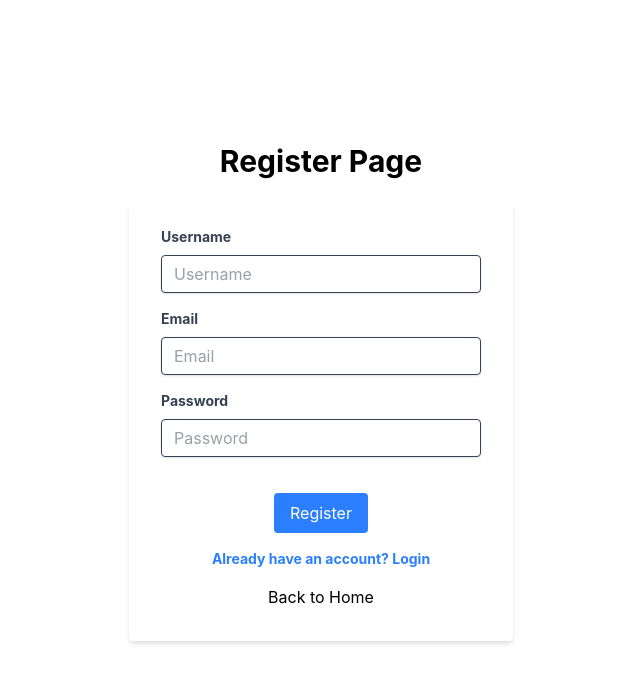
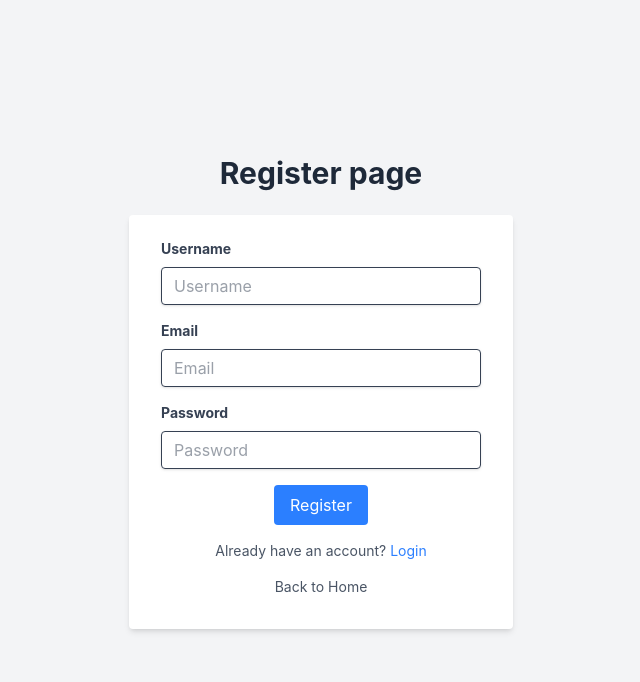
Before and after one commit to dak-1306/teamTaskManager, a React (Vite) app in the folder frontend/: page /register in a window 1280 px wide. Shown: the top 682 px of the page, without its empty margins (319-959 px from the left). Built offline with nearby package versions, Linux system fonts and the light colour scheme.

Commit message:
feat: implement authentication context and forms with login and registration functionality

```diff
--- /dev/null
+++ b/frontend/src/app/providers.jsx
@@ -0,0 +1,4 @@
+import { AuthProvider } from "../features/auth/context/AuthProvider";
+export function Providers({ children }) {
+  return <AuthProvider>{children}</AuthProvider>;
+}
--- /dev/null
+++ b/frontend/src/features/auth/components/AuthForm.jsx
@@ -0,0 +1,51 @@
+import Button from "../../../shared/ui/Button";
+import Input from "../../../shared/ui/Input";
+import { Link } from "react-router-dom";
+function AuthForm({ onSubmit, field, title }) {
+  return (
+    <div className="flex flex-col items-center justify-center h-screen">
+      <h1 className="text-3xl font-bold mb-6 text-gray-800">{title} page</h1>
+      <form
+        className="w-full max-w-sm bg-white shadow-md rounded px-8 pt-6 pb-8 mb-4"
+        onSubmit={onSubmit}
+      >
+        {field.map((input) => (
+          <div key={input.id} className="mb-4">
+            <Input
+              id={input.id}
+              type={input.type}
+              placeHolder={input.placeHolder}
+              label={input.label}
+              ref={input.ref}
+            />
+          </div>
+        ))}
+        <div className="flex flex-col items-center justify-between space-y-4">
+          <Button type="submit" variant="primary" size="medium">
+            {title}
+          </Button>
+          {title === "Login" && (
+            <p className="text-sm text-gray-600">
+              Don't have an account?{" "}
+              <Link to="/register" className="text-blue-500 hover:underline">
+                Register
+              </Link>
+            </p>
+          )}
+          {title === "Register" && (
+            <p className="text-sm text-gray-600">
+              Already have an account?{" "}
+              <Link to="/login" className="text-blue-500 hover:underline">
+                Login
+              </Link>
+            </p>
+          )}
+          <Link to="/" className="text-sm text-gray-600 hover:underline">
+            Back to Home
+          </Link>
+        </div>
+      </form>
+    </div>
+  );
+}
+export default AuthForm;
--- /dev/null
+++ b/frontend/src/features/auth/context/AuthContext.jsx
@@ -0,0 +1,3 @@
+import { createContext } from "react";
+
+export const AuthContext = createContext(null);
--- /dev/null
+++ b/frontend/src/features/auth/context/AuthProvider.jsx
@@ -0,0 +1,16 @@
+import { AuthContext } from "./AuthContext";
+import { useState } from "react";
+export function AuthProvider({ children }) {
+  const [isLogin, setIsLogin] = useState(false);
+
+  const login = () => setIsLogin(true);
+  const logout = () => setIsLogin(false);
+
+  const value = {
+    isLogin,
+    login,
+    logout,
+  };
+
+  return <AuthContext.Provider value={value}>{children}</AuthContext.Provider>;
+}
--- a/frontend/src/features/auth/hooks/useAuth.js
+++ b/frontend/src/features/auth/hooks/useAuth.js
@@ -0,0 +1,12 @@
+import { useContext } from "react";
+import { AuthContext } from "../context/AuthContext";
+
+export function useAuth() {
+  const context = useContext(AuthContext);
+
+  if (!context) {
+    throw new Error("useAuth must be used within AuthProvider");
+  }
+
+  return context;
+}
--- a/frontend/src/features/auth/pages/Login.jsx
+++ b/frontend/src/features/auth/pages/Login.jsx
@@ -1,58 +1,47 @@
-import Button from "../../../shared/ui/Button";
-import { Link } from "react-router-dom";
+import AuthForm from "../components/AuthForm";
 import { useNavigate } from "react-router-dom";
+import { useAuth } from "../hooks/useAuth";
+import { useRef } from "react";
 function Login() {
   const navigate = useNavigate();
+
+  const { login } = useAuth();
+
+  // Refs cho các trường nhập liệu
+  const usernameRef = useRef(null);
+  const passwordRef = useRef(null);
+
+  // Xử lý Đăng nhập
+  const handleSubmit = (e) => {
+    e.preventDefault();
+    const username = usernameRef.current.value;
+    const password = passwordRef.current.value;
+    console.log("Login attempt with:", { username, password });
+    login();
+    navigate("/dashboard");
+  };
+
+  // Cấu hình các trường nhập liệu cho AuthForm
+  const field = [
+    {
+      id: "username",
+      type: "text",
+      placeHolder: "Username",
+      label: "Username",
+      ref: usernameRef,
+    },
+    {
+      id: "password",
+      type: "password",
+      placeHolder: "Password",
+      label: "Password",
+      ref: passwordRef,
+    },
+  ];
+
   return (
-    <div className="flex flex-col items-center justify-center h-screen">
-      <h1 className="text-3xl font-bold mb-6">Login Page</h1>
-      <form className="w-full max-w-sm bg-white shadow-md rounded px-8 pt-6 pb-8 mb-4">
-        <div className="mb-4">
-          <label
-            className="block text-gray-700 text-sm font-bold mb-2"
-            htmlFor="username"
-          >
-            Username
-          </label>
-          <input
-            className="shadow appearance-none border rounded w-full py-2 px-3 text-gray-700 leading-tight focus:outline-none focus:shadow-outline"
-            id="username"
-            type="text"
-            placeholder="Username"
-          />
-        </div>
-        <div className="mb-6">
-          <label
-            className="block text-gray-700 text-sm font-bold mb-2"
-            htmlFor="password"
-          >
-            Password
-          </label>
-          <input
-            className="shadow appearance-none border rounded w-full py-2 px-3 text-gray-700 mb-3 leading-tight focus:outline-none focus:shadow-outline"
-            id="password"
-            type="password"
-            placeholder="Password"
-          />
-        </div>
-        <div className="flex flex-col items-center justify-between space-y-4">
-          <Button
-            type="submit"
-            variant="primary"
-            size="medium"
-            onClick={() => navigate("/dashboard")}
-          >
-            Login
-          </Button>
-          <Link
-            to="/register"
-            className="inline-block align-baseline font-bold text-sm text-blue-500 hover:text-blue-800"
-          >
-            Don't have an account? Register
-          </Link>
-          <Link to="/">Back to Home</Link>
-        </div>
-      </form>
+    <div className="bg-gray-100">
+      <AuthForm onSubmit={handleSubmit} field={field} title="Login" />
     </div>
   );
 }
--- a/frontend/src/features/auth/pages/Register.jsx
+++ b/frontend/src/features/auth/pages/Register.jsx
@@ -1,72 +1,51 @@
-import Button from "../../../shared/ui/Button";
-import { Link } from "react-router-dom";
+import AuthForm from "../components/AuthForm";
 import { useNavigate } from "react-router-dom";
+import { useRef } from "react";
 function Register() {
   const navigate = useNavigate();
+
+  // Refs cho các trường nhập liệu
+  const usernameRef = useRef(null);
+  const emailRef = useRef(null);
+  const passwordRef = useRef(null);
+  // Xử lý Đăng ký
+  const handleSubmit = (e) => {
+    e.preventDefault();
+    const username = usernameRef.current.value;
+    const email = emailRef.current.value;
+    const password = passwordRef.current.value;
+    console.log("Register attempt with:", { username, email, password });
+    navigate("/login");
+  };
+
+  // Cấu hình các trường nhập liệu cho AuthForm
+  const field = [
+    {
+      id: "username",
+      type: "text",
+      placeHolder: "Username",
+      label: "Username",
+      ref: usernameRef,
+    },
+    {
+      id: "email",
+      type: "email",
+      placeHolder: "Email",
+      label: "Email",
+      ref: emailRef,
+    },
+    {
+      id: "password",
+      type: "password",
+      placeHolder: "Password",
+      label: "Password",
+      ref: passwordRef,
+    },
+  ];
+
   return (
-    <div className="flex flex-col items-center justify-center h-screen">
-      <h1 className="text-3xl font-bold mb-6">Register Page</h1>
-      <form className="w-full max-w-sm bg-white shadow-md rounded px-8 pt-6 pb-8 mb-4">
-        <div className="mb-4">
-          <label
-            className="block text-gray-700 text-sm font-bold mb-2"
-            htmlFor="username"
-          >
-            Username
-          </label>
-          <input
-            className="shadow appearance-none border rounded w-full py-2 px-3 text-gray-700 leading-tight focus:outline-none focus:shadow-outline"
-            id="username"
-            type="text"
-            placeholder="Username"
-          />
-        </div>
-        <div className="mb-4">
-          <label
-            className="block text-gray-700 text-sm font-bold mb-2"
-            htmlFor="email"
-          >
-            Email
-          </label>
-          <input
-            className="shadow appearance-none border rounded w-full py-2 px-3 text-gray-700 leading-tight focus:outline-none focus:shadow-outline"
-            id="email"
-            type="email"
-            placeholder="Email"
-          />
-        </div>
-        <div className="mb-6">
-          <label
-            className="block text-gray-700 text-sm font-bold mb-2"
-            htmlFor="password"
-          >
-            Password
-          </label>
-          <input
-            className="shadow appearance-none border rounded w-full py-2 px-3 text-gray-700 mb-3 leading-tight focus:outline-none focus:shadow-outline"
-            id="password"
-            type="password"
-            placeholder="Password"
-          />
-        </div>
-        <div className="flex flex-col items-center justify-between space-y-4">
-          <Button
-            type="submit"
-            variant="primary"
-            size="medium"
-            onClick={() => navigate("/dashboard")}
-          >
-            Register
-          </Button>
-          <Link
-            to="/login"
-            className="inline-block align-baseline font-bold text-sm text-blue-500 hover:text-blue-800"
-          >
-            Already have an account? Login
-          </Link>
-          <Link to="/">Back to Home</Link>
-        </div>
-      </form>
+    <div className="bg-gray-100">
+      <AuthForm onSubmit={handleSubmit} field={field} title="Register" />
     </div>
   );
 }
--- a/frontend/src/main.jsx
+++ b/frontend/src/main.jsx
@@ -1,13 +1,16 @@
 import { StrictMode } from "react";
 import { createRoot } from "react-dom/client";
 import { BrowserRouter } from "react-router-dom";
+import { Providers } from "./app/providers.jsx";
 import "./styles/index.css";
 import App from "./App.jsx";
 
 createRoot(document.getElementById("root")).render(
   <StrictMode>
-    <BrowserRouter>
-      <App />
-    </BrowserRouter>
+    <Providers >
+      <BrowserRouter>
+        <App />
+      </BrowserRouter>
+    </Providers>
   </StrictMode>,
 );
--- a/frontend/src/shared/ui/Button.jsx
+++ b/frontend/src/shared/ui/Button.jsx
@@ -1,8 +1,16 @@
-function Button ({ children, onClick, className, variant, size, type="button" }) {
+function Button({
+  children,
+  onClick,
+  className,
+  variant,
+  size,
+  type = "button",
+}) {
   const baseClasses = "text-white px-4 py-2 rounded focus:outline-none";
   const variantClasses = {
     primary: "bg-blue-500 hover:bg-blue-600",
     secondary: "bg-gray-500 hover:bg-gray-600",
+
     danger: "bg-red-500 hover:bg-red-600",
   };
   const sizeClasses = {
@@ -12,11 +20,7 @@ function Button ({ children, onClick, className, variant, size, type="button" })
   };
   const combinedClasses = `${baseClasses} ${variantClasses[variant] || variantClasses.primary} ${sizeClasses[size] || sizeClasses.medium} ${className}`;
   return (
-    <button
-      onClick={onClick}
-      className={combinedClasses}
-      type={type}
-    >
+    <button onClick={onClick} className={combinedClasses} type={type}>
       {children}
     </button>
   );
--- /dev/null
+++ b/frontend/src/shared/ui/Input.jsx
@@ -0,0 +1,22 @@
+function Input({ label, type = "text", placeHolder, id, ref }) {
+  return (
+    <div className="mb-4">
+      {label && (
+        <label
+          className="block text-gray-700 text-sm font-bold mb-2"
+          htmlFor={id}
+        >
+          {label}
+        </label>
+      )}
+      <input
+        className="shadow appearance-none border rounded w-full py-2 px-3 text-gray-700 leading-tight focus:outline-none focus:shadow-outline"
+        id={id}
+        type={type}
+        placeholder={placeHolder}
+        ref={ref}
+      />
+    </div>
+  );
+}
+export default Input;
```
Also changed, not shown: frontend/src/app/providers.js (deleted). Lines whose indentation alone changed are shown as unchanged.
